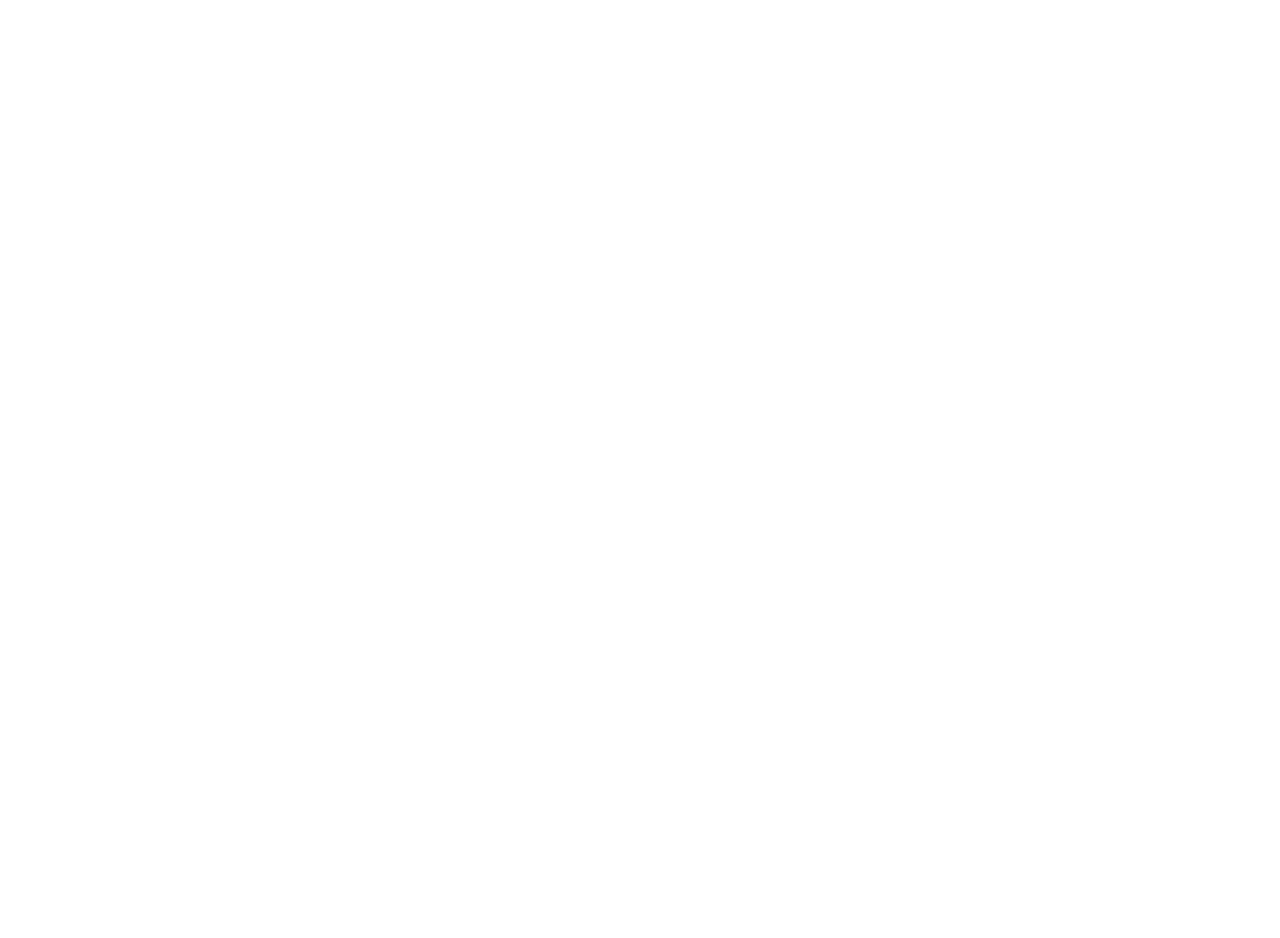
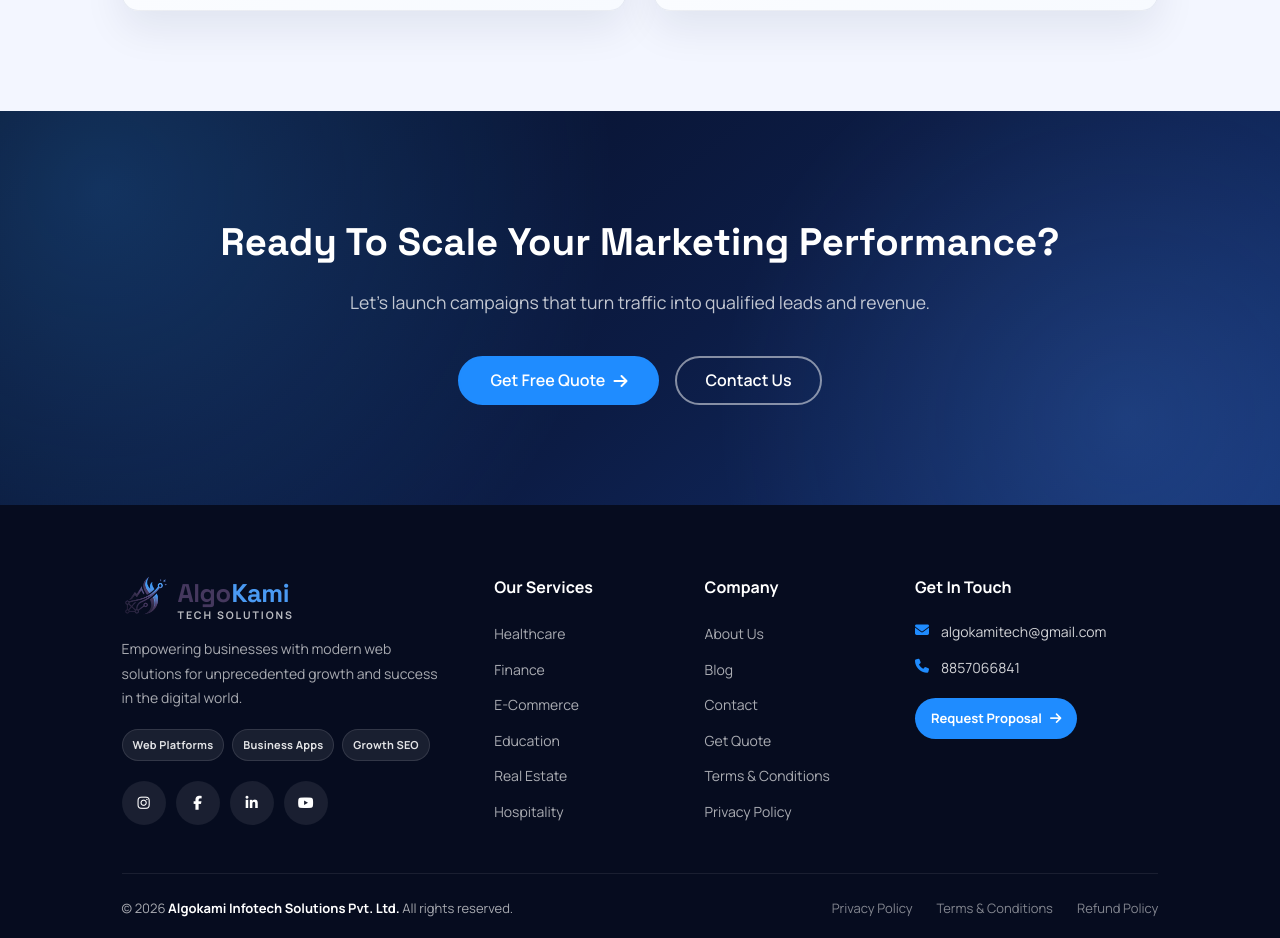
Before and after one commit to AdiTilekar/Algokami.github.io, a Next.js app: page /services/digital-marketing in a window 1280 px wide. Shown: the part 1354-2292 px from the top of the page. Before the commit the page ends 800 px from the top, so only its background shows below. Built offline with nearby package versions, Linux system fonts and the light colour scheme; no server answers.

Commit message:
Revert "Add SEO optimization and favicon updates"
This reverts commit 06f5b3122b53d43ae0464f4e4378e6173f0a8858.

```diff
--- a/app/about/page.tsx
+++ b/app/about/page.tsx
@@ -4,37 +4,7 @@ import FadeInView from '@/components/animations/FadeInView'
 
 export const metadata: Metadata = {
   title: 'About Us',
-  description:
-    'Learn about Algokami (Algo Kami), our mission, and our founders: Harsh Bhakare, Aditya Tilekar, and Sanket Ganje.',
-  keywords: [
-    'algokami',
-    'algo kami',
-    'harsh bhakare',
-    'aditya tilekar',
-    'sanket ganje',
-    'algokami founders',
-  ],
-  alternates: {
-    canonical: '/about',
-  },
-}
-
-const founders = ['Harsh Bhakare', 'Aditya Tilekar', 'Sanket Ganje']
-
-const aboutPageSchema = {
-  '@context': 'https://schema.org',
-  '@type': 'AboutPage',
-  name: 'About Algokami',
-  url: 'https://algokami.tech/about',
-  about: founders.map((name) => ({
-    '@type': 'Person',
-    name,
-    jobTitle: 'Founder',
-    worksFor: {
-      '@type': 'Organization',
-      name: 'Algokami Tech Solutions',
-    },
-  })),
+  description: 'Learn about Algokami Infotech Solutions - our mission, values, and team dedicated to web development excellence.',
 }
 
 export default function AboutPage() {
@@ -49,24 +19,6 @@ export default function AboutPage() {
             We&apos;re a passionate team of digital experts dedicated to helping businesses
             thrive in the modern digital landscape.
           </p>
-        </div>
-      </section>
-
-      <section className="service-detail-section">
-        <div className="container">
-          <FadeInView>
-            <div className="page-content-narrow page-center">
-              <span className="section-label">Founders</span>
-              <h2 className="section-title">Built by the founding team at Algokami</h2>
-              <p className="section-subtitle page-subtitle-center">
-                Algokami was founded by Harsh Bhakare, Aditya Tilekar, and Sanket Ganje.
-                Together, they lead our strategy, product quality, and client outcomes across every project.
-              </p>
-              <p className="section-subtitle page-subtitle-center">
-                Founders: {founders.join(', ')}.
-              </p>
-            </div>
-          </FadeInView>
         </div>
       </section>
 
@@ -172,11 +124,6 @@ export default function AboutPage() {
           </FadeInView>
         </div>
       </section>
-
-      <script
-        type="application/ld+json"
-        dangerouslySetInnerHTML={{ __html: JSON.stringify(aboutPageSchema) }}
-      />
     </main>
   )
 }
--- a/app/layout.tsx
+++ b/app/layout.tsx
@@ -1,97 +1,140 @@
 import type { Metadata } from 'next'
-import { Space_Grotesk } from 'next/font/google'
+import { Manrope, Space_Grotesk } from 'next/font/google'
+import Navbar from '@/components/layout/Navbar'
+import Footer from '@/components/layout/Footer'
+import WhatsAppFloat from '@/components/layout/WhatsAppFloat'
 import '@/app/globals.css'
+import '@/styles/sections.css'
+import '@fortawesome/fontawesome-free/css/all.min.css'
 
 const spaceGrotesk = Space_Grotesk({
   subsets: ['latin'],
-  weight: ['400', '500', '600', '700'],
+  weight: ['500', '600', '700'],
   variable: '--font-display',
+  display: 'swap',
+})
+
+const manrope = Manrope({
+  subsets: ['latin'],
+  weight: ['400', '500', '600', '700', '800'],
+  variable: '--font-body',
   display: 'swap',
 })
 
 const siteUrl = process.env.NEXT_PUBLIC_SITE_URL || 'https://algokami.tech'
 const siteName = 'Algokami Tech Solutions'
-const faviconUrl = '/Favicon%20algokami.png?v=20260417'
-const founders = ['Harsh Bhakare', 'Aditya Tilekar', 'Sanket Ganje']
+const googleSiteVerification = process.env.GOOGLE_SITE_VERIFICATION
+const defaultDescription =
+  'Budget-friendly website development company specializing in personalized website development, business websites, and custom web solutions that convert.'
+const ogImage = '/images/og-preview.jpg'
 
 const organizationSchema = {
   '@context': 'https://schema.org',
   '@type': 'Organization',
   name: siteName,
-  alternateName: ['Algokami', 'Algo Kami'],
   url: siteUrl,
-  logo: `${siteUrl}/Favicon%20algokami.png`,
-  foundingMember: founders.map((name) => ({
-    '@type': 'Person',
-    name,
-  })),
+  logo: `${siteUrl}/images/logos/Algo%20Kami%20logo.webp`,
+  contactPoint: {
+    '@type': 'ContactPoint',
+    email: 'algokamitech@gmail.com',
+    telephone: '+91-8857066841',
+    contactType: 'customer support',
+    areaServed: 'IN',
+    availableLanguage: ['en'],
+  },
+}
+
+const websiteSchema = {
+  '@context': 'https://schema.org',
+  '@type': 'WebSite',
+  name: siteName,
+  url: siteUrl,
+  potentialAction: {
+    '@type': 'SearchAction',
+    target: `${siteUrl}/blog?search={search_term_string}`,
+    'query-input': 'required name=search_term_string',
+  },
 }
 
 export const metadata: Metadata = {
   metadataBase: new URL(siteUrl),
   applicationName: siteName,
+  referrer: 'origin-when-cross-origin',
   title: {
     template: `%s | ${siteName}`,
-    default: `${siteName} (Algokami) — We Build Growth Engines`,
+    default: `${siteName} — Personalized Website Development Company`,
   },
-  description:
-    'Algokami (Algo Kami) is a custom web development and digital solutions company founded by Harsh Bhakare, Aditya Tilekar, and Sanket Ganje.',
+  description: defaultDescription,
   keywords: [
-    'algokami',
-    'algo kami',
-    'algokami tech solutions',
-    'harsh bhakare',
-    'aditya tilekar',
-    'sanket ganje',
-    'web development',
-    'web design',
-    'app development',
-    'UI/UX design',
-    'e-commerce',
-    'digital agency',
+    'web development company',
+    'personalized website development',
+    'custom website development',
+    'budget website development',
+    'affordable web developers',
+    'business website development',
+    'ecommerce website development',
+    'Pune website developers',
   ],
   authors: [{ name: siteName }],
   creator: siteName,
   publisher: siteName,
+  category: 'technology',
+  alternates: {
+    canonical: '/',
+  },
   robots: {
     index: true,
     follow: true,
+    googleBot: {
+      index: true,
+      follow: true,
+      'max-video-preview': -1,
+      'max-image-preview': 'large',
+      'max-snippet': -1,
+    },
+  },
+  verification: {
+    google: googleSiteVerification,
   },
   openGraph: {
     type: 'website',
     siteName,
-    locale: 'en_US',
+    locale: 'en_IN',
     url: '/',
-    title: `${siteName} — We Build Growth Engines`,
-    description: 'Custom web development, apps, and digital solutions that drive real results.',
-    images: [{ url: `${siteUrl}/og.jpg`, width: 1200, height: 630, alt: siteName }],
+    title: `${siteName} — Personalized Website Development Company`,
+    description: defaultDescription,
+    images: [{ url: ogImage, width: 1200, height: 630, alt: siteName }],
   },
   twitter: {
     card: 'summary_large_image',
     title: siteName,
-    description: 'Custom web development, apps, and digital solutions that drive real results.',
+    description: defaultDescription,
+    images: [ogImage],
   },
+  manifest: '/manifest.webmanifest',
   icons: {
-    icon: [
-      {
-        url: faviconUrl,
-        type: 'image/png',
-      },
-    ],
-    shortcut: [faviconUrl],
-    apple: [faviconUrl],
+    icon: '/images/logos/Algo%20Kami%20favicon%201.webp',
+    shortcut: '/images/logos/Algo%20Kami%20favicon%201.webp',
+    apple: '/images/logos/Algo%20Kami%20favicon%201.webp',
   },
 }
 
 export default function RootLayout({ children }: { children: React.ReactNode }) {
   return (
-    <html lang="en" className={spaceGrotesk.variable} suppressHydrationWarning>
-      <body className="bg-bg text-text-primary antialiased" data-loading="true">
+    <html lang="en" className={`${spaceGrotesk.variable} ${manrope.variable}`}>
+      <body>
         <script
           type="application/ld+json"
           dangerouslySetInnerHTML={{ __html: JSON.stringify(organizationSchema) }}
         />
+        <script
+          type="application/ld+json"
+          dangerouslySetInnerHTML={{ __html: JSON.stringify(websiteSchema) }}
+        />
+        <Navbar />
         {children}
+        <WhatsAppFloat />
+        <Footer />
       </body>
     </html>
   )
--- a/app/manifest.ts
+++ b/app/manifest.ts
@@ -12,14 +12,14 @@ export default function manifest(): MetadataRoute.Manifest {
     theme_color: '#0B1228',
     icons: [
       {
-        src: '/Favicon%20algokami.png?v=20260417',
+        src: '/images/logos/Algo%20Kami%20favicon%201.webp',
         sizes: '192x192',
-        type: 'image/png',
+        type: 'image/webp',
       },
       {
-        src: '/Favicon%20algokami.png?v=20260417',
+        src: '/images/logos/Algo%20Kami%20favicon%201.webp',
         sizes: '512x512',
-        type: 'image/png',
+        type: 'image/webp',
       },
     ],
   }
--- a/app/services/digital-marketing/page.tsx
+++ b/app/services/digital-marketing/page.tsx
@@ -6,6 +6,10 @@ export const metadata: Metadata = {
 	title: 'Digital Marketing Services',
 	description:
 		'Performance-focused digital marketing services including SEO, paid ads, social media, and conversion optimization.',
+	robots: {
+		index: false,
+		follow: false,
+	},
 }
 
 const offerings = [
--- a/app/services/page.tsx
+++ /dev/null
@@ -1,67 +0,0 @@
-import type { Metadata } from 'next'
-import Link from 'next/link'
-import FadeInView from '@/components/animations/FadeInView'
-import { services } from '@/data/services'
-
-export const metadata: Metadata = {
-  title: 'Services',
-  description:
-    'Explore custom web development, web applications, e-commerce, UI/UX design, SEO, and maintenance services from Algokami Tech Solutions.',
-  alternates: {
-    canonical: '/services',
-  },
-}
-
-export default function ServicesPage() {
-  return (
-    <main className="page-shell">
-      <section className="page-hero">
-        <div className="container">
-          <span className="section-label">Services</span>
-          <h1>Digital Services Built to Rank and Convert</h1>
-          <p>
-            Browse the core services we offer for businesses that need faster delivery,
-            clearer user journeys, and stronger search visibility.
-          </p>
-        </div>
-      </section>
-
-      <section className="service-detail-section service-detail-section-alt">
-        <div className="container">
-          <FadeInView>
-            <div className="section-header">
-              <span className="section-label">What We Do</span>
-              <h2 className="section-title">Core Service Areas</h2>
-              <p className="section-subtitle">
-                Each service page goes deeper into the strategy, deliverables, and outcomes you can expect.
-              </p>
-            </div>
-          </FadeInView>
-
-          <div className="services-grid">
-            {services.map((service, index) => (
-              <FadeInView key={service.id} delay={index * 0.1}>
-                <article className="service-card">
-                  <Link href={service.link} className="service-card-link" aria-label={`Learn more about ${service.title}`}>
-                    <div className="service-card-top">
-                      <div className={`service-icon icon-${service.iconTheme === 'orange' ? 'orange' : 'blue'}`}>
-                        <i className={`fa-solid ${service.icon}`} aria-hidden="true" />
-                      </div>
-                      <div className="service-card-copy">
-                        <h3>{service.title}</h3>
-                        <p>{service.description}</p>
-                      </div>
-                    </div>
-                    <span className="service-link-btn">
-                      Learn More <i className="fa-solid fa-arrow-right" aria-hidden="true" />
-                    </span>
-                  </Link>
-                </article>
-              </FadeInView>
-            ))}
-          </div>
-        </div>
-      </section>
-    </main>
-  )
-}
--- a/components/layout/Footer.tsx
+++ b/components/layout/Footer.tsx
@@ -1,66 +1,95 @@
-'use client'
+import Link from 'next/link'
+import Image from 'next/image'
 
-export function Footer() {
-  const navLinks = [
-    { label: 'Home', href: '/' },
-    { label: 'Work', href: '/#work' },
-    { label: 'Services', href: '/services' },
-    { label: 'Contact', href: '/#contact' },
-  ]
-  const socialLinks = [
-    { name: 'LinkedIn', url: '#' },
-    { name: 'Twitter', url: '#' },
-    { name: 'Instagram', url: '#' },
-  ]
+export default function Footer() {
+  const year = new Date().getFullYear()
 
   return (
-    <footer className="w-full bg-bg border-t border-border">
-      {/* Main footer content */}
-      <div className="container py-16">
-        <div className="flex justify-between items-start mb-16">
-          {/* Left - Brand */}
-          <div>
-            <h3 className="text-xl font-display font-black text-text-primary">
-              Algokami
-            </h3>
+    <footer id="footer" className="footer">
+      <div className="container">
+        <div className="footer-grid">
+
+          <div className="footer-col footer-brand">
+            <Link href="/" className="text-logo footer-logo">
+              <Image
+                src="/images/logos/Algo%20Kami%20logo.webp"
+                alt="AlgoKami logo"
+                width={46}
+                height={46}
+                className="brand-logo-image"
+              />
+              <span className="brand-lockup">
+                <span className="brand-name">
+                  <span className="brand-algo">Algo</span>
+                  <span className="brand-kami">Kami</span>
+                </span>
+                <span className="brand-subtitle">Tech Solutions</span>
+              </span>
+            </Link>
+            <p>Empowering businesses with modern web solutions for unprecedented growth and success in the digital world.</p>
+            <div className="footer-brand-pills">
+              <span>Web Platforms</span>
+              <span>Business Apps</span>
+              <span>Growth SEO</span>
+            </div>
+            <div className="social-links">
+              <a href="https://instagram.com" target="_blank" rel="noopener noreferrer" aria-label="Instagram"><i className="fa-brands fa-instagram" /></a>
+              <a href="https://facebook.com" target="_blank" rel="noopener noreferrer" aria-label="Facebook"><i className="fa-brands fa-facebook-f" /></a>
+              <a href="https://linkedin.com" target="_blank" rel="noopener noreferrer" aria-label="LinkedIn"><i className="fa-brands fa-linkedin-in" /></a>
+              <a href="https://youtube.com" target="_blank" rel="noopener noreferrer" aria-label="YouTube"><i className="fa-brands fa-youtube" /></a>
+            </div>
           </div>
 
-          {/* Center - Links */}
-          <div className="flex gap-8">
-              {navLinks.map((link) => (
-                <a
-                  key={link.label}
-                  href={link.href}
-                  className="text-xs text-text-secondary hover:text-accent transition-colors tracking-widest uppercase font-semibold"
-                >
-                  {link.label}
-                </a>
-              ))}
+          <div className="footer-col">
+            <h4>Our Services</h4>
+            <ul>
+              <li><Link href="/services/healthcare">Healthcare</Link></li>
+              <li><Link href="/services/finance">Finance</Link></li>
+              <li><Link href="/services/ecommerce">E-Commerce</Link></li>
+              <li><Link href="/services/education">Education</Link></li>
+              <li><Link href="/services/real-estate">Real Estate</Link></li>
+              <li><Link href="/services/hospitality">Hospitality</Link></li>
+            </ul>
           </div>
 
-          {/* Right - Social */}
-          <div className="flex gap-6">
-            {socialLinks.map((social) => (
-              <a
-                key={social.name}
-                href={social.url}
-                className="text-xs text-text-secondary hover:text-accent transition-colors"
-              >
-                {social.name}
+          <div className="footer-col">
+            <h4>Company</h4>
+            <ul>
+              <li><Link href="/about">About Us</Link></li>
+              <li><Link href="/blog">Blog</Link></li>
+              <li><Link href="/contact">Contact</Link></li>
+              <li><Link href="/get-quote">Get Quote</Link></li>
+              <li><Link href="/terms-conditions">Terms & Conditions</Link></li>
+              <li><Link href="/privacy-policy">Privacy Policy</Link></li>
+            </ul>
+          </div>
+
+          <div className="footer-col">
+            <h4>Get In Touch</h4>
+            <div className="footer-contact-items">
+              <a href="mailto:algokamitech@gmail.com" className="footer-contact-item">
+                <i className="fa-solid fa-envelope" />
+                <span>algokamitech@gmail.com</span>
               </a>
-            ))}
+              <a href="tel:8857066841" className="footer-contact-item">
+                <i className="fa-solid fa-phone" />
+                <span>8857066841</span>
+              </a>
+            </div>
+            <Link href="/get-quote" className="footer-cta-link">
+              Request Proposal <i className="fa-solid fa-arrow-right" />
+            </Link>
           </div>
+
         </div>
 
-        {/* Bottom divider */}
-        <div className="h-px w-full bg-border mb-8" />
-
-        {/* Bottom row */}
-        <div className="flex justify-between items-center text-xs text-text-muted">
-          <p>© 2025 Algokami Tech Solutions. All rights reserved.</p>
-          <a href="/privacy-policy" className="hover:text-text-secondary transition-colors">
-            Privacy Policy
-          </a>
+        <div className="footer-bottom">
+          <p>© {year} <strong>Algokami Infotech Solutions Pvt. Ltd.</strong> All rights reserved.</p>
+          <div className="footer-bottom-links">
+            <Link href="/privacy-policy">Privacy Policy</Link>
+            <Link href="/terms-conditions">Terms & Conditions</Link>
+            <Link href="/refund-policy">Refund Policy</Link>
+          </div>
         </div>
       </div>
     </footer>
--- a/next-sitemap.config.js
+++ b/next-sitemap.config.js
@@ -5,7 +5,6 @@ module.exports = {
   sitemapSize: 7000,
   changefreq: 'monthly',
   priority: 0.7,
-  exclude: ['/enquiries', '/manifest.webmanifest'],
   robotsTxtOptions: {
     policies: [
       { userAgent: '*', allow: '/' },
@@ -15,7 +14,6 @@ module.exports = {
   additionalPaths: async () => [
     { loc: '/',                    priority: 1.0 },
     { loc: '/about',               priority: 0.8 },
-    { loc: '/services',            priority: 0.9 },
     { loc: '/plans',               priority: 0.9 },
     { loc: '/services/web-app-development', priority: 0.9 },
     { loc: '/services/architecture',        priority: 0.85 },
```
Also changed, not shown: public/Favicon algokami.png (deleted).
